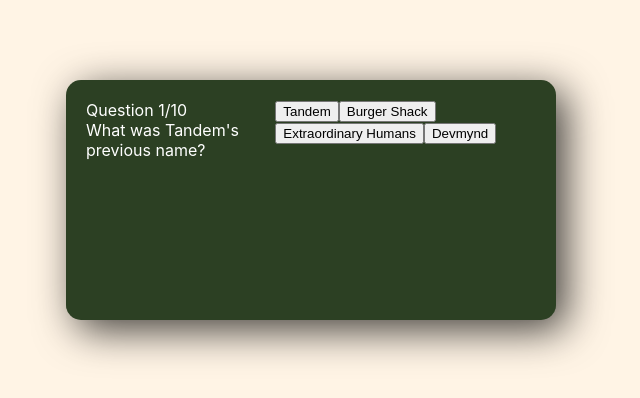
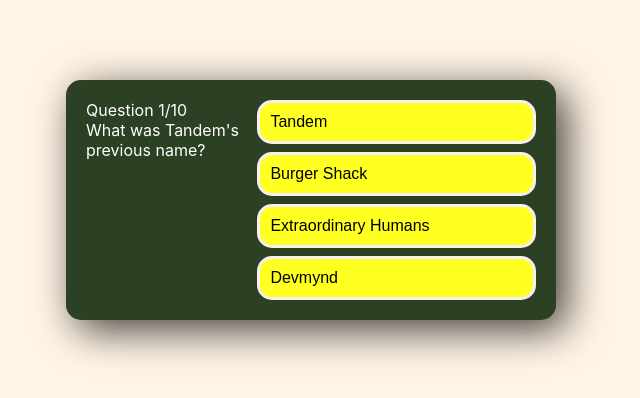
Before and after one commit to jackrein/TandemTrivia, a React (Create React App) app: page / in a window 1280 px wide. Shown: the part 200-598 px from the top of the page, without its empty margins (329-969 px from the left). Built offline with nearby package versions, Linux system fonts and the light colour scheme.

Commit message:
Add style to answer buttons

```diff
--- a/src/index.css
+++ b/src/index.css
@@ -24,6 +24,28 @@
   box-shadow: 10px 10px 40px 0px rgba(0, 0, 0, 0.75);
 }
 
+/* ANSWER SECTION */
+.answer-section {
+  width: 100%;
+  display: flex;
+  flex-direction: column;
+  justify-content: space-between;
+}
+
 button {
+  width: 100%;
+  font-size: 16px;
   color: black;
+  background-color: #ff2;
+  border-radius: 15px;
+  display: flex;
+  padding: 10px;
+  justify-content: flex-start;
+  align-items: center;
+  border: 3px solid #f6f1f0;
+  cursor: pointer;
 }
+
+button:hover {
+  background-color: #f6f1f0;
+}
```
